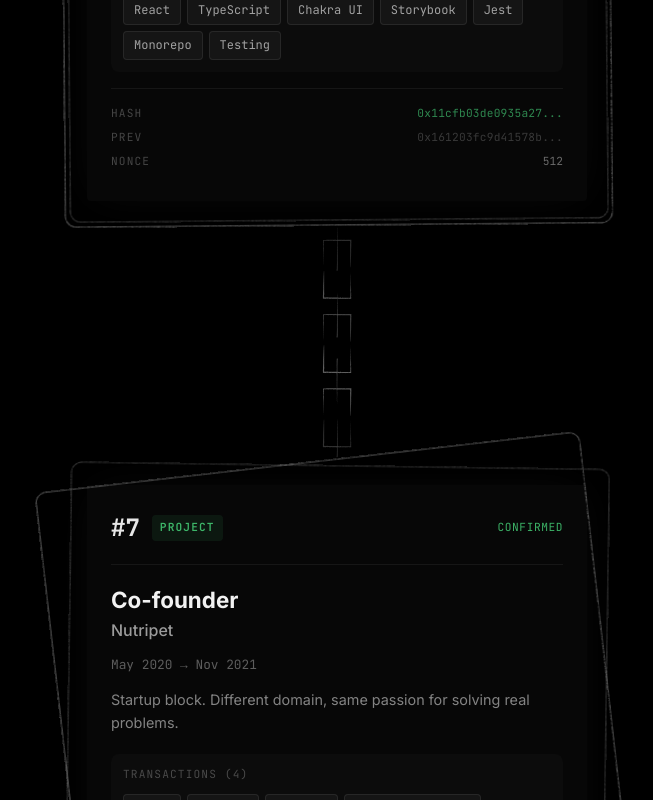
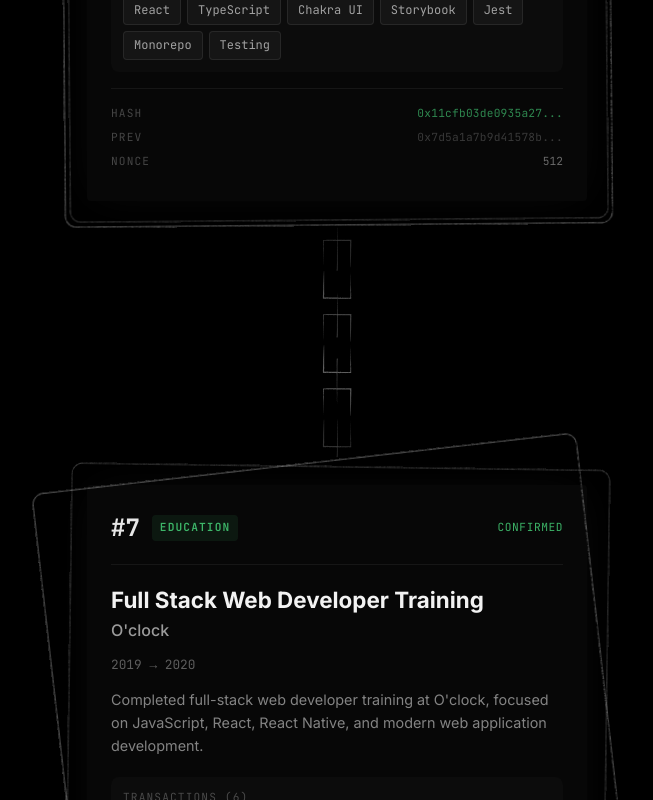
Before and after one commit to swdiscordia/cv-2026, a React (Vite) app: page / in a window 1280 px wide. Shown: the part 3720-4520 px from the top of the page, without its empty margins (303-956 px from the left). Built offline with nearby package versions, Linux system fonts and the light colour scheme.

Commit message:
Update seventh block to Oclock full stack training

```diff
--- a/src/data/chain.ts
+++ b/src/data/chain.ts
@@ -136,14 +136,14 @@ export const BLOCKS: Block[] = [
   {
     id: 'block-7',
     index: 7,
-    timestamp: { start: 'May 2020', end: 'Nov 2021' },
-    title: 'Co-founder',
-    company: 'Nutripet',
-    location: 'Remote',
-    type: 'project',
-    description: 'Startup block. Different domain, same passion for solving real problems.',
-    transactions: createTransactions(['React', 'Node.js', 'Product', 'Entrepreneurship']),
-    hash: generateHash('nutripet-2020-2021'),
+    timestamp: { start: '2019', end: '2020' },
+    title: 'Full Stack Web Developer Training',
+    company: "O'clock",
+    location: 'Remote / France',
+    type: 'education',
+    description: "Completed full-stack web developer training at O'clock, focused on JavaScript, React, React Native, and modern web application development.",
+    transactions: createTransactions(['JavaScript', 'React', 'React Native', 'Full-stack Web', 'Web Apps', 'Front-end']),
+    hash: generateHash('oclock-fullstack-web-developer-2019-2020'),
     previousHash: generateHash('darty-it-sales-advisor-2017-2018'),
     nonce: 256,
     confirmed: true,
@@ -159,7 +159,7 @@ export const BLOCKS: Block[] = [
     description: '300+ tests added. Architecture refactored. UIKit on Chakra. Monolith → Monorepo. Node 10 → 18+.',
     transactions: createTransactions(['React', 'TypeScript', 'Chakra UI', 'Storybook', 'Jest', 'Monorepo', 'Testing']),
     hash: generateHash('lydia-2023'),
-    previousHash: generateHash('nutripet-2020-2021'),
+    previousHash: generateHash('oclock-fullstack-web-developer-2019-2020'),
     nonce: 512,
     confirmed: true,
   },
```
Also changed, not shown: src/data/journey.ts (+11 -11 lines), 1 other file (tests, documents, lock files or other folders).
